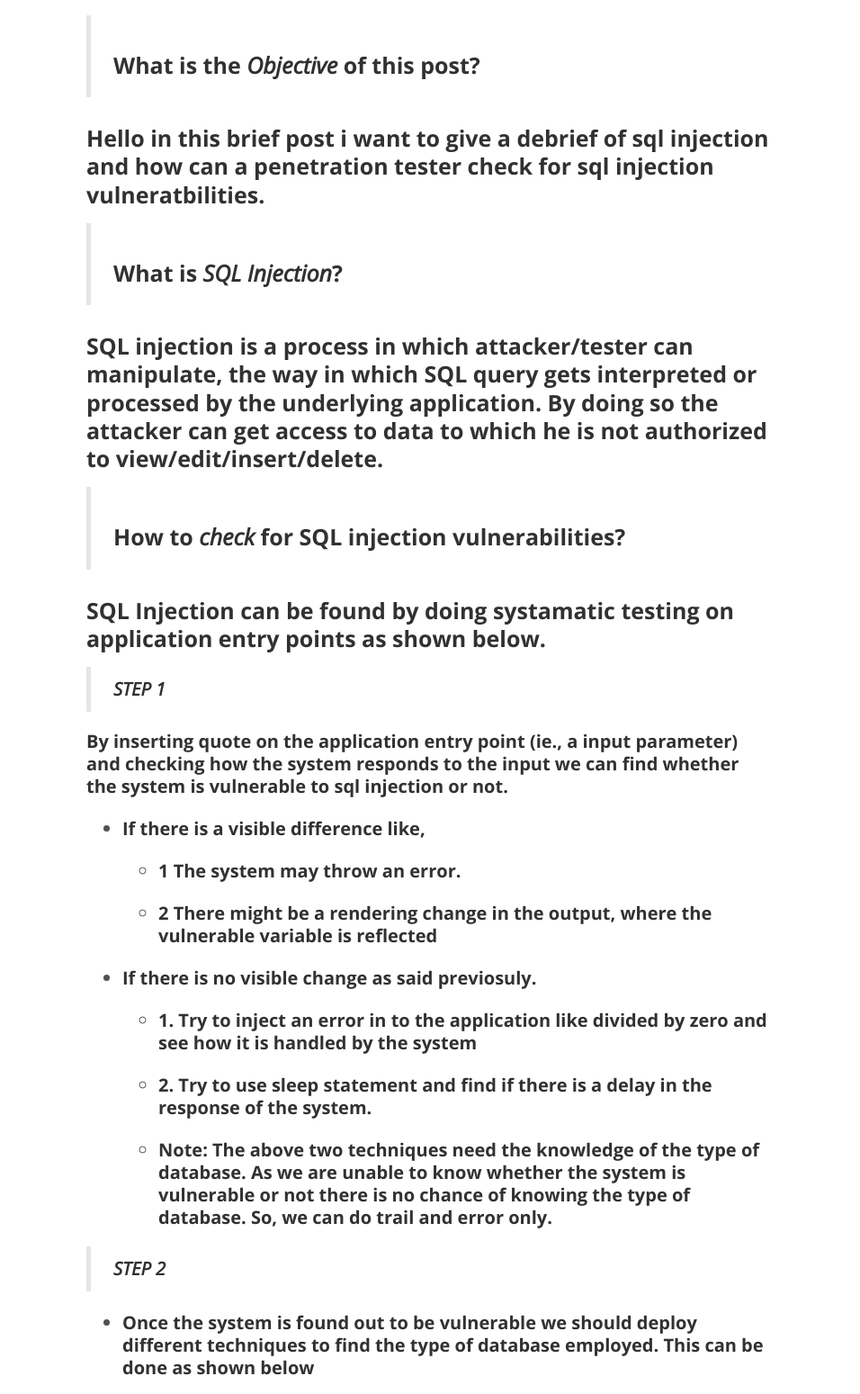
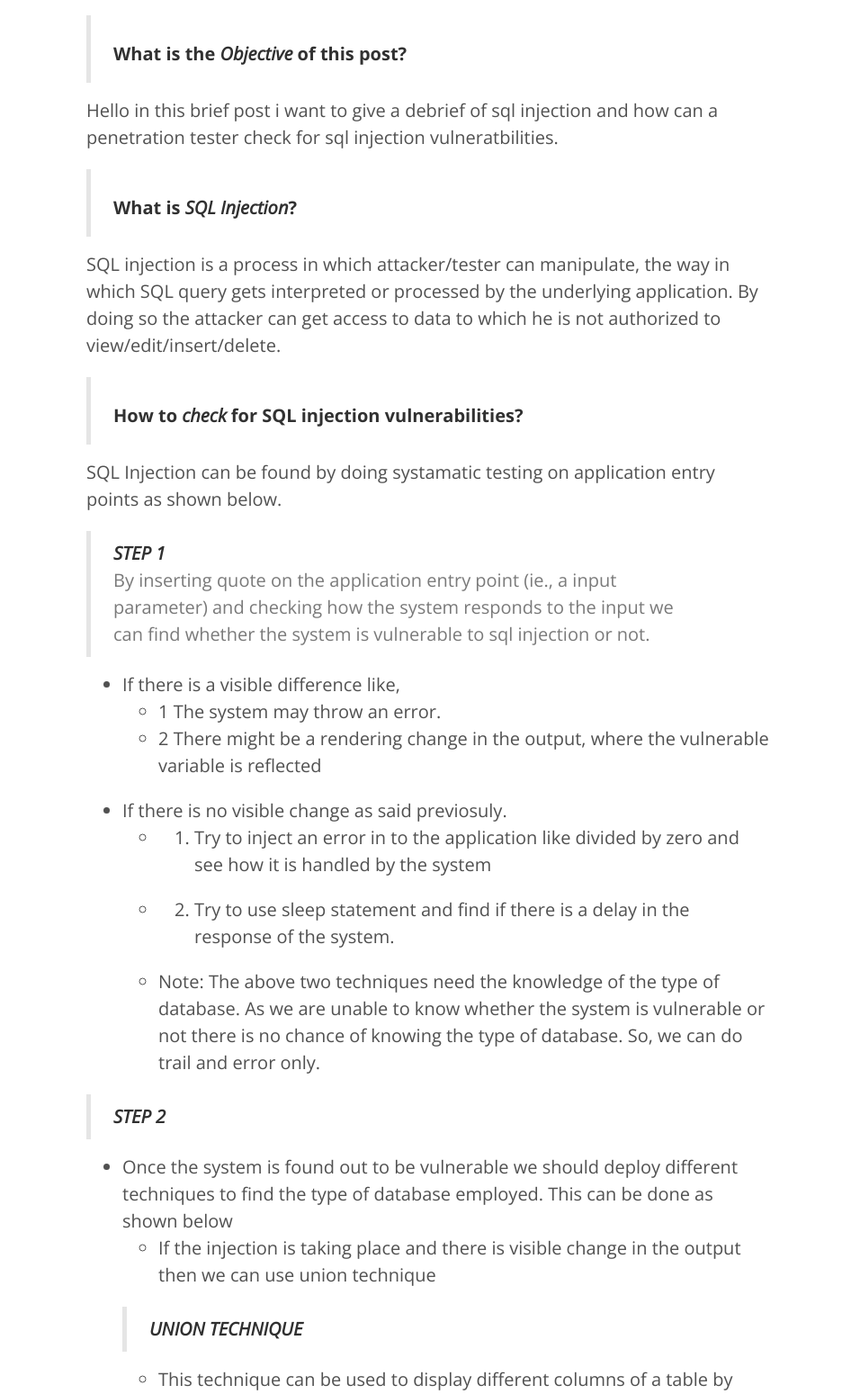
Before and after one commit to kallepalliraviteja/kallepalliraviteja-old, a plain HTML site: page post/testing-for-sql-injection-bugs/index.html in a window 1280 px wide. Shown: the part 140-1689 px from the top of the page at 90% size, 324-1280 px from the left. Drawn offline with nearby package versions, Linux system fonts and the light colour scheme; a script that the page names is missing.

Commit message:
style changes

```diff
--- a/post/testing-for-sql-injection-bugs/index.html
+++ b/post/testing-for-sql-injection-bugs/index.html
@@ -14,7 +14,7 @@
 <meta itemprop="name" content="Mindmap for SQL Injection.">
 <meta itemprop="description" content="Hacking the Hack The Box Blue Machine."><meta itemprop="datePublished" content="2021-07-05T00:00:00+00:00" />
 <meta itemprop="dateModified" content="2021-07-05T00:00:00+00:00" />
-<meta itemprop="wordCount" content="541"><meta itemprop="image" content="http://kallepalliraviteja.github.io/images/profile.jpg"/>
+<meta itemprop="wordCount" content="539"><meta itemprop="image" content="http://kallepalliraviteja.github.io/images/profile.jpg"/>
 <meta itemprop="keywords" content="" />
 
 <meta name="twitter:card" content="summary_large_image"/>
@@ -224,45 +224,41 @@
 
   <div>
   <blockquote>
-<h3 id="what-is-the-objective-of-this-post">What is the <em><strong>Objective</strong></em> of this post?</h3>
+<h4 id="what-is-the-objective-of-this-post">What is the <em><strong>Objective</strong></em> of this post?</h4>
 </blockquote>
-<h3 id="hello-in-this-brief-post-i-want-to-give-a-debrief-of-sql-injection-and-how-can-a-penetration-tester-check-for-sql-injection-vulneratbilities">Hello in this brief post i want to give a debrief of sql injection and how can a penetration tester check for sql injection vulneratbilities.</h3>
+<p>Hello in this brief post i want to give a debrief of sql injection and how can a penetration tester check for sql injection vulneratbilities.</p>
 <blockquote>
-<h3 id="what-is-sql-injection">What is <em><strong>SQL Injection</strong></em>?</h3>
+<h4 id="what-is-sql-injection">What is <em><strong>SQL Injection</strong></em>?</h4>
 </blockquote>
-<h3 id="sql-injection-is-a-process-in-which-attackertester-can-manipulate-the-way-in-which-sql-query-gets-interpreted-or-processed-by-the-underlying-application-by-doing-so-the-attacker-can-get-access-to-data-to-which-he-is-not-authorized-to-vieweditinsertdelete">SQL injection is a process in which attacker/tester can manipulate, the way in which SQL query gets interpreted or processed by the underlying application. By doing so the attacker can get access to data to which he is not authorized to view/edit/insert/delete.</h3>
+<p>SQL injection is a process in which attacker/tester can manipulate, the way in which SQL query gets interpreted or processed by the underlying application. By doing so the attacker can get access to data to which he is not authorized to view/edit/insert/delete.</p>
 <blockquote>
-<h3 id="how-to-check-for-sql-injection-vulnerabilities">How to <em><strong>check</strong></em> for SQL injection vulnerabilities?</h3>
+<h4 id="how-to-check-for-sql-injection-vulnerabilities">How to <em><strong>check</strong></em> for SQL injection vulnerabilities?</h4>
 </blockquote>
-<h3 id="sql-injection-can-be-found-by-doing-systamatic-testing-on-application-entry-points-as-shown-below">SQL Injection can be found by doing systamatic testing on application entry points as shown below.</h3>
+<p>SQL Injection can be found by doing systamatic testing on application entry points as shown below.</p>
 <blockquote>
-<p><em><strong>STEP 1</strong></em></p>
+<p><em><strong>STEP 1</strong></em><br>
+By inserting quote on the application entry point (ie., a input parameter) and checking how the system responds to the input we can find whether the system is vulnerable to sql injection or not.</p>
 </blockquote>
-<h4 id="by-inserting-quote-on-the-application-entry-point-ie-a-input-parameter-and-checking-how-the-system-responds-to-the-input-we-can-find-whether-the-system-is-vulnerable-to-sql-injection-or-not">By inserting quote on the application entry point (ie., a input parameter) and checking how the system responds to the input we can find whether the system is vulnerable to sql injection or not.</h4>
+<ul>
+<li>If there is a visible difference like,
+<ul>
+<li>1 The system may throw an error.</li>
+<li>2 There might be a rendering change in the output, where the vulnerable variable is reflected</li>
+</ul>
+</li>
+<li>If there is no visible change as said previosuly.
 <ul>
 <li>
-<h4 id="if-there-is-a-visible-difference-like">If there is a visible difference like,</h4>
-<ul>
-<li>
-<h4 id="1-the-system-may-throw-an-error">1 The system may throw an error.</h4>
+<ol>
+<li>Try to inject an error in to the application like divided by zero and see how it is handled by the system</li>
+</ol>
 </li>
 <li>
-<h4 id="2-there-might-be-a-rendering-change-in-the-output-where-the-vulnerable-variable-is-reflected">2 There might be a rendering change in the output, where the vulnerable variable is reflected</h4>
+<ol start="2">
+<li>Try to use sleep statement and find if there is a delay in the response of the system.</li>
+</ol>
 </li>
-</ul>
-</li>
-<li>
-<h4 id="if-there-is-no-visible-change-as-said-previosuly">If there is no visible change as said previosuly.</h4>
-<ul>
-<li>
-<h4 id="1-try-to-inject-an-error-in-to-the-application-like-divided-by-zero-and-see-how-it-is-handled-by-the-system">1. Try to inject an error in to the application like divided by zero and see how it is handled by the system</h4>
-</li>
-<li>
-<h4 id="2-try-to-use-sleep-statement-and-find-if-there-is-a-delay-in-the-response-of-the-system">2. Try to use sleep statement and find if there is a delay in the response of the system.</h4>
-</li>
-<li>
-<h4 id="note-the-above-two-techniques-need-the-knowledge-of-the-type-of-database-as-we-are-unable-to-know-whether-the-system-is-vulnerable-or-not-there-is-no-chance-of-knowing-the-type-of-database-so-we-can-do-trail-and-error-only">Note: The above two techniques need the knowledge of the type of database. As we are unable to know whether the system is vulnerable or not there is no chance of knowing the type of database. So, we can do trail and error only.</h4>
-</li>
+<li>Note: The above two techniques need the knowledge of the type of database. As we are unable to know whether the system is vulnerable or not there is no chance of knowing the type of database. So, we can do trail and error only.</li>
 </ul>
 </li>
 </ul>
@@ -270,12 +266,9 @@
 <p><em><strong>STEP 2</strong></em></p>
 </blockquote>
 <ul>
-<li>
-<h4 id="once-the-system-is-found-out-to-be-vulnerable-we-should-deploy-different-techniques-to-find-the-type-of-database-employed-this-can-be-done-as-shown-below">Once the system is found out to be vulnerable we should deploy different techniques to find the type of database employed. This can be done as shown below</h4>
+<li>Once the system is found out to be vulnerable we should deploy different techniques to find the type of database employed. This can be done as shown below
 <ul>
-<li>
-<h4 id="if-the-injection-is-taking-place-and-there-is-visible-change-in-the-output-then-we-can-use-union-technique">If the injection is taking place and there is visible change in the output then we can use union technique</h4>
-</li>
+<li>If the injection is taking place and there is visible change in the output then we can use union technique</li>
 </ul>
 <blockquote>
 <p><em><strong>UNION TECHNIQUE</strong></em></p>
@@ -297,8 +290,7 @@ Eg:
 </li>
 </ul>
 </li>
-<li>
-<h4 id="if-we-found-that-the-system-is-vulnerable-but-we-cannot-visible-see-the-difference-like-slow-response-or-any-application-errors-then-we-should-check-for-out-of-band-application-security-testing-or-oast-is-short">If we found that the system is vulnerable but we cannot visible see the difference like slow response or any application errors. Then we should check for Out of band Application Security Testing or OAST is short</h4>
+<li>If we found that the system is vulnerable but we cannot visible see the difference like slow response or any application errors. Then we should check for Out of band Application Security Testing or OAST is short
 <blockquote>
 <p>Outofband Application Security Testing</p>
 </blockquote>
@@ -311,18 +303,10 @@ Eg:
 <p><em><strong>Places</strong></em> where SQL Injection takes place</p>
 </blockquote>
 <ul>
-<li>
-<h4 id="inside-update-statements-within-the-updated-values-or-in-the-where-clause">Inside UPDATE statements, within the updated values or in the WHERE clause.</h4>
-</li>
-<li>
-<h4 id="inside-insert-statements-within-the-inserted-values">Inside INSERT statements, within the inserted values.</h4>
-</li>
-<li>
-<h4 id="in-select-statements-within-the-table-or-column-name">In SELECT statements, within the table or column name.</h4>
-</li>
-<li>
-<h4 id="in-select-statements-within-the-order-by-clause">In SELECT statements, within the ORDER BY clause.</h4>
-</li>
+<li>Inside UPDATE statements, within the updated values or in the WHERE clause.</li>
+<li>Inside INSERT statements, within the inserted values.</li>
+<li>In SELECT statements, within the table or column name.</li>
+<li>In SELECT statements, within the ORDER BY clause.</li>
 </ul>
 
   </div>
```
